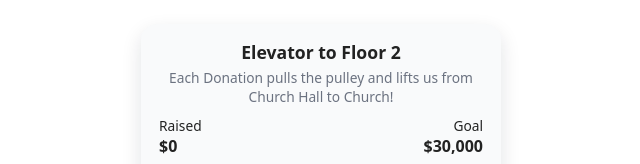
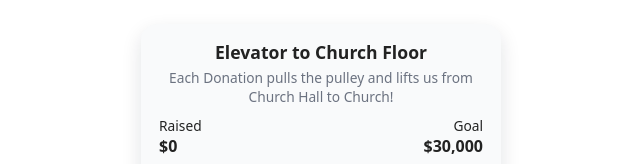
Before and after one commit to Khoi-Nguyen2604/elevator, a plain HTML site: page index.html in a window 1280 px wide. Shown: the top 164 px of the page, 319-959 px from the left. Drawn offline with Linux system fonts and the light colour scheme.

Commit message:
Update heading from 'Floor 2' to 'Church Floor'

```diff
--- a/index.html
+++ b/index.html
@@ -316,7 +316,7 @@
   <div class="donation-elevator"
        data-goal="30000"
        data-amount="0">
-    <h2>Elevator to Floor 2</h2>
+    <h2>Elevator to Church Floor</h2>
     <div class="subtitle">Each Donation pulls the pulley and lifts us from Church Hall to Church!</div>
 
     <div class="delevator-stats">
```
